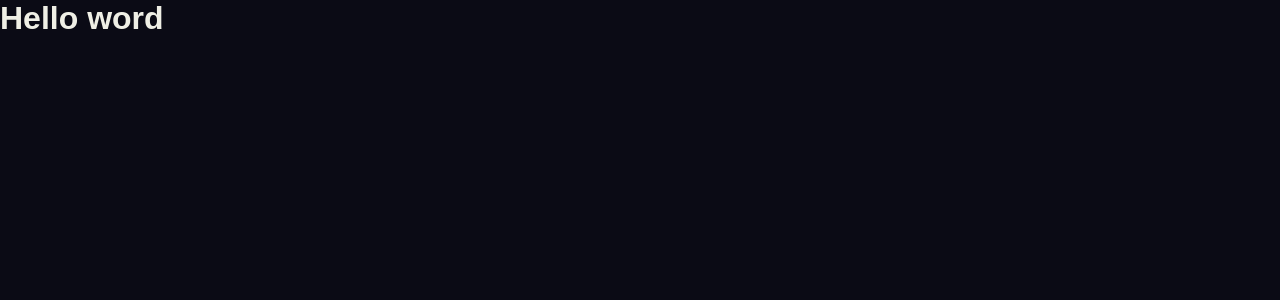
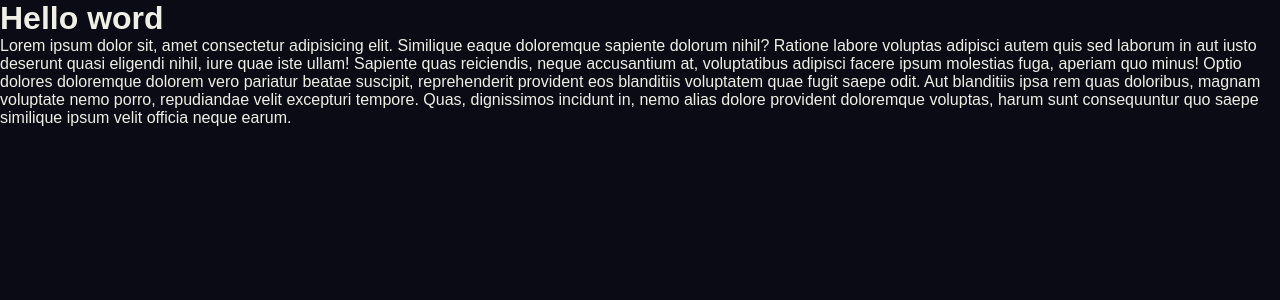
Before and after one commit to Mavlon4658/ethera, a React (Create React App) app: page / in a window 1280 px wide. Shown: the top 300 px of the page. Built offline with nearby package versions, Linux system fonts and the light colour scheme; a web font is replaced by a local one.

Commit message:
project start

```diff
--- a/src/App.jsx
+++ b/src/App.jsx
@@ -3,7 +3,7 @@ function App() {
   return (
     <div className="App">
       <h1>Hello word</h1>
-
+      <p>Lorem ipsum dolor sit, amet consectetur adipisicing elit. Similique eaque doloremque sapiente dolorum nihil? Ratione labore voluptas adipisci autem quis sed laborum in aut iusto deserunt quasi eligendi nihil, iure quae iste ullam! Sapiente quas reiciendis, neque accusantium at, voluptatibus adipisci facere ipsum molestias fuga, aperiam quo minus! Optio dolores doloremque dolorem vero pariatur beatae suscipit, reprehenderit provident eos blanditiis voluptatem quae fugit saepe odit. Aut blanditiis ipsa rem quas doloribus, magnam voluptate nemo porro, repudiandae velit excepturi tempore. Quas, dignissimos incidunt in, nemo alias dolore provident doloremque voluptas, harum sunt consequuntur quo saepe similique ipsum velit officia neque earum.</p>
     </div>
   );
 }
```
Also changed, not shown: 1 other file (tests, documents, lock files or other folders).
